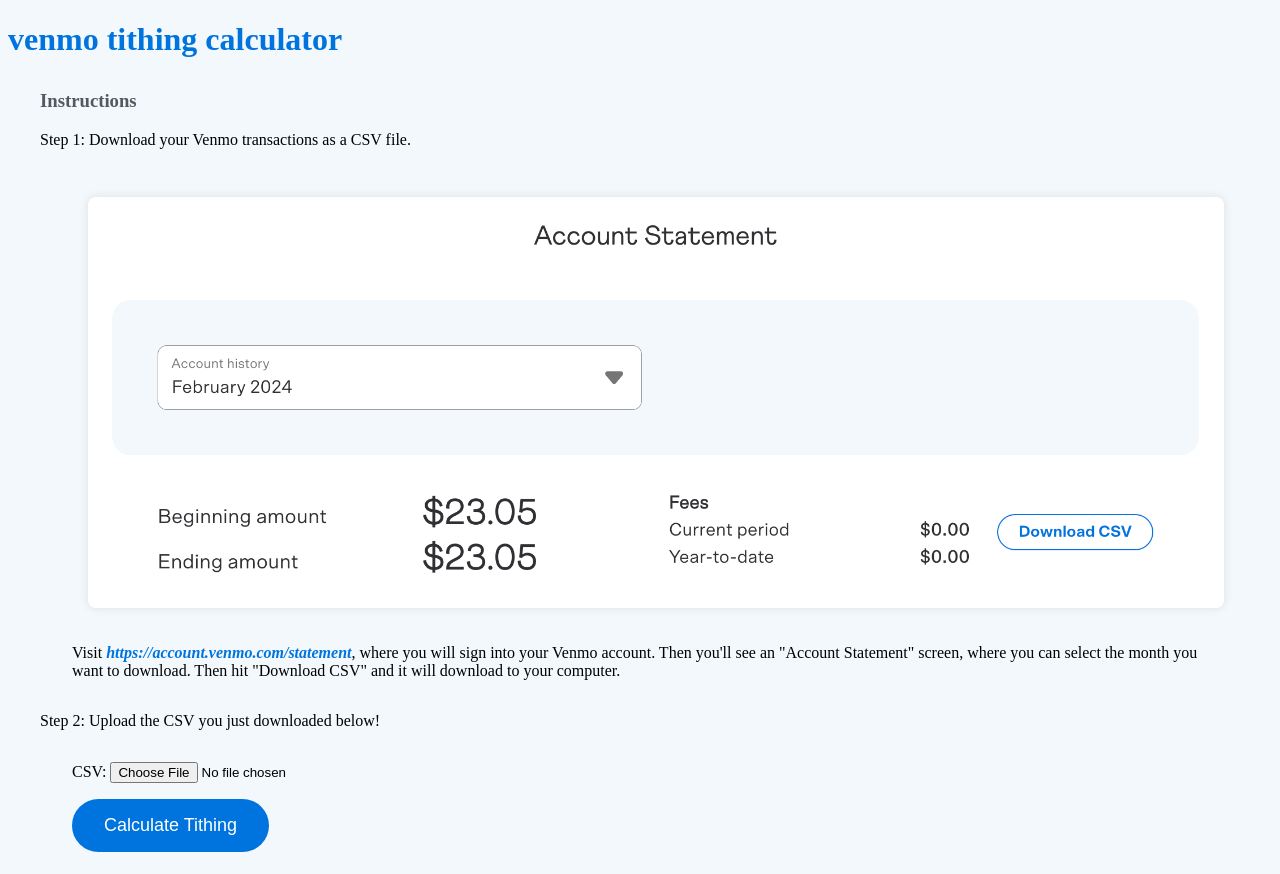
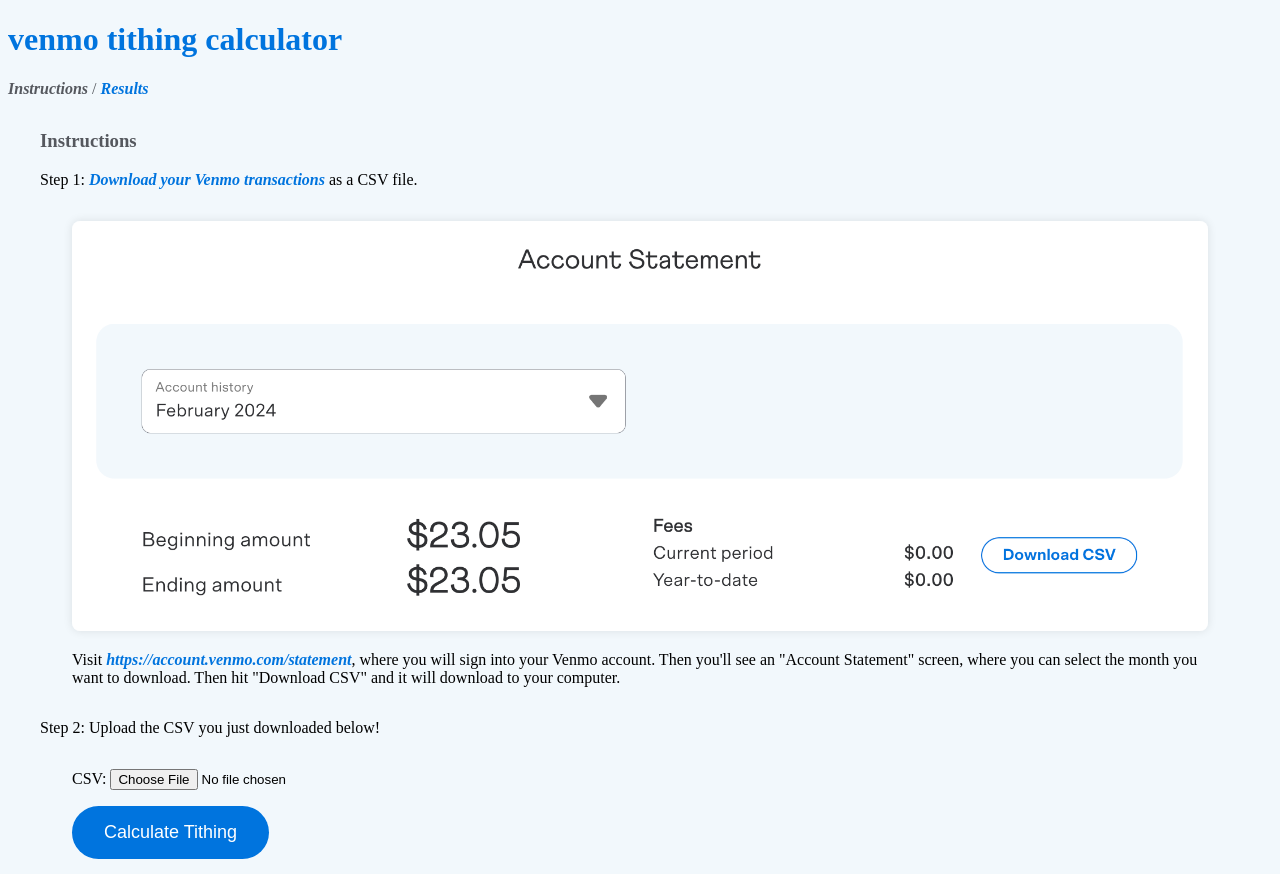
Before and after one commit to brighamandersen/venmo-tithing, a Flask app: page / in a window 1280 px wide. Shown: the top 874 px of the page. Before the commit the page ends 852 px from the top, so only its background shows below. Run offline with Flask 3, Linux system fonts and the light colour scheme; some web fonts are replaced.

Commit message:
Added breadcrumbs

```diff
--- a/static/styles.css
+++ b/static/styles.css
@@ -81,3 +81,12 @@ nav a:hover {
 .right-align {
   text-align: right;
 }
+
+.breadcrumbs {
+  color: var(--dark-gray);
+}
+
+.breadcrumbs a.active {
+  pointer-events: none;
+  color: var(--dark-gray);
+}
--- a/templates/index.html
+++ b/templates/index.html
@@ -15,7 +15,6 @@
     <style>
       .step-one-screenshot {
         width: 100%;
-        margin: 1rem;
         border-radius: 8px;
       }
 
@@ -32,10 +31,20 @@
   </head>
   <body>
     <h1>venmo tithing calculator</h1>
+    <div class="breadcrumbs">
+      <a href="/" class="active">Instructions</a> /
+      <a href="/results">Results</a>
+    </div>
     <main>
       <h3>Instructions</h3>
       <div class="step-one">
-        <p>Step 1: Download your Venmo transactions as a CSV file.</p>
+        <p>
+          Step 1:
+          <a href="https://account.venmo.com/statement"
+            >Download your Venmo transactions</a
+          >
+          as a CSV file.
+        </p>
         <div class="step-one-details">
           <img
             src="{{ url_for('static', filename='venmo-screenshot.png') }}"
```
Also changed, not shown: templates/results.html (+8 -0 lines).
